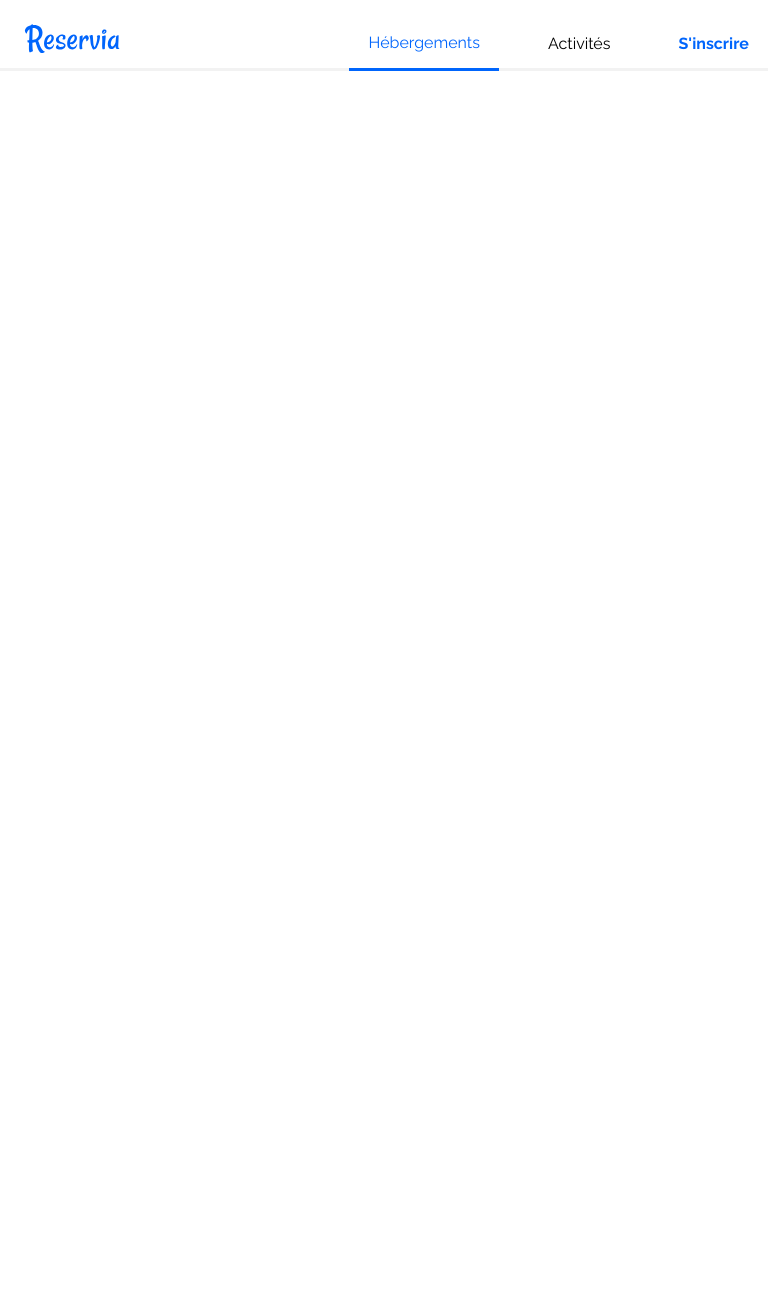
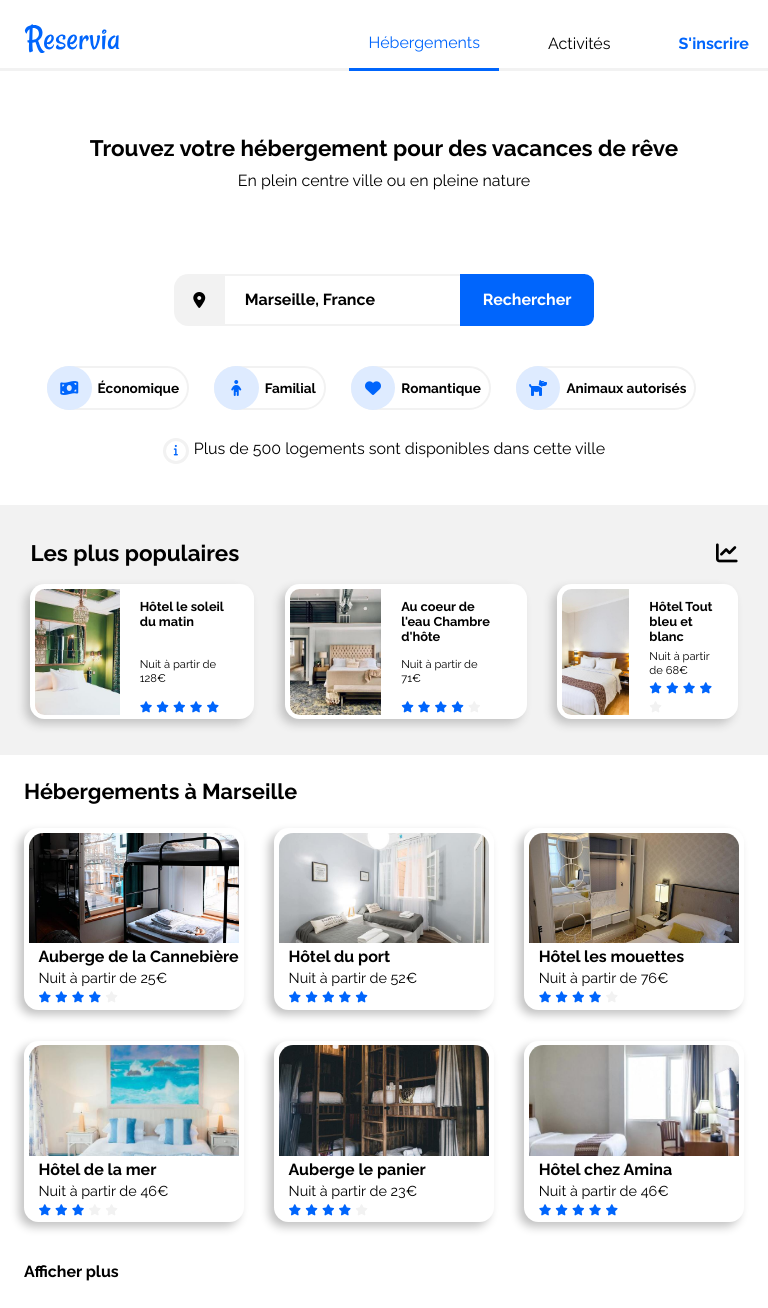
Before and after one commit to anaisrosa/projet_2, a plain HTML site: page index.html in a window 768 px wide. Shown: the top 1308 px of the page. Before the commit the page ends 800 px from the top, so only its background shows below. Drawn offline with Linux system fonts and the light colour scheme.

Commit message:
V desck + Mob + Tab ok (relecture complete à faire)

```diff
--- a/index.html
+++ b/index.html
@@ -46,7 +46,7 @@
 
         <!-- FILTERS -->
         <div id="filter">
-            <h2>Filtres</h2>
+            <h2 class="filter_title">Filtres</h2>
             <div id="filter_flex">
                 <div id="eco" class="btn_filtre">
                     <i class="fas fa-money-bill-wave"></i>
--- a/medium.css
+++ b/medium.css
@@ -58,12 +58,106 @@
         bottom: -4px;
     }
 
+    #intro, #searchBar, #filter, #infos {
+    }
+
+    #intro {
+        text-align: center;
+        margin-top: 4rem;;
+    }
+
+    #searchBar{
+        display: flex;
+        justify-content: center;
+        margin: 5rem 0 2.5rem 0;
+    }
+
+    .filter_title {
+        display: none;
+    }
+
+    #filter_flex{
+        display: flex;
+        flex-direction: row;
+        align-items: center;
+        margin: auto;
+    }
+
+    .btn_filtre {
+        margin-bottom: 0.8rem;;
+    }
+
+    .category_filter {
+    height: 1.8rem;
+    padding: 0 0.5rem;
+    font-size: 0.85em;
+    }
+
+#infos {
+    margin-top: 0;
+    justify-content: center;
+
+}
+    #infos p{
+    text-align: center;
+}
+
+#results {
+    display: flex;
+    flex-direction: column-reverse;
+}
+
+#results_p {
+    display: flex;
+    flex-direction: row;
+}
+
+.h_pop_text {
+    display:grid;
+    grid-template-rows: 0.5fr 0.25fr 0.25fr;
+    height: 100%;
+    width: 100%;
+
+}
+.card_pop_title{
+font-size: 0.8rem;
+}
+
+.h_pop_price {
+    font-size : 0.7rem;
+}
+
+h_card_pop {
+    height: 100%;
+}
+
+#a_popular{
+    border-radius: 0;
+    background-color: #f2f2f2;
+}
+    #s_host {
+        background-color: #fff;
+        padding:1.5rem;
+        margin-right: 0;
+    }
+
+    .card_act {
+        margin: auto;
+    }
+
+    #s_activities {
+padding: 1.5rem;
+    }
 
 
+.f_bg {
+    max-width:100%;
+}
 
+footer {
+    width: 100%;
+}
 
-
-    #intro, #searchBar, #filter, #infos, #results, #s_activities, .f_bg {
-        display:none;
-    }
+#f_about, #f_assistance, #f_hosting {
+    padding-left: 1.5rem;
 }
```
Also changed, not shown: 1 other file.
